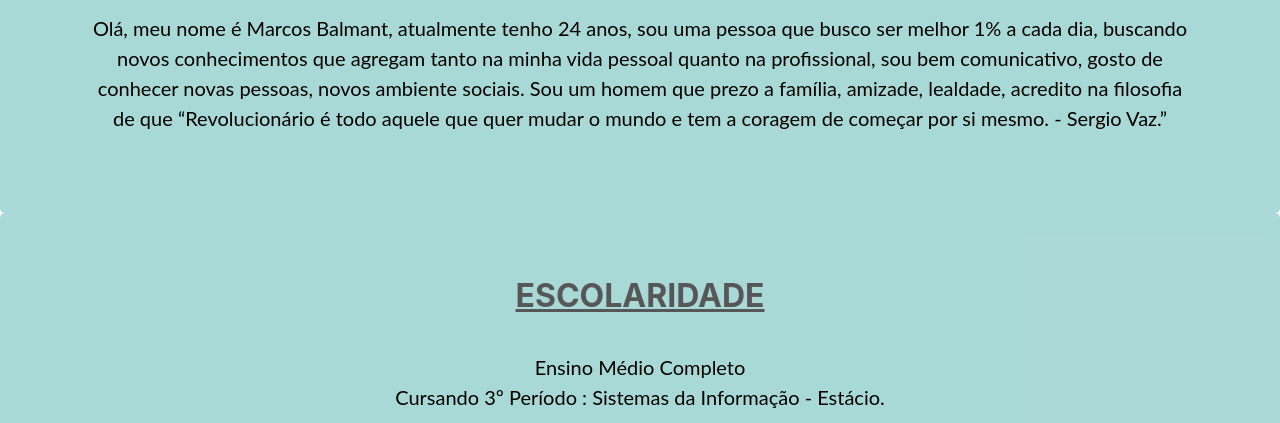
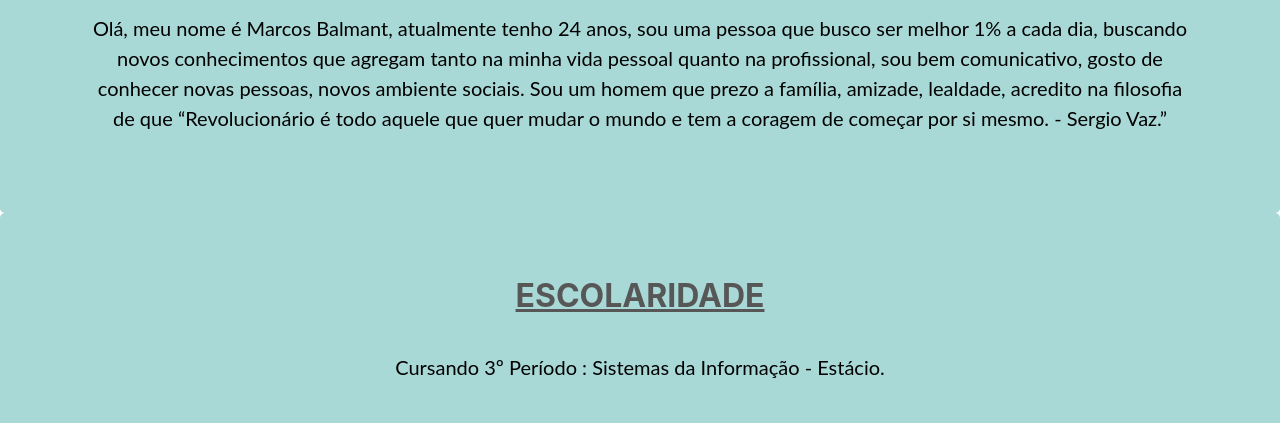
Before and after one commit to marcosbalmant/Portf-lio, a plain HTML site: page index.html in a window 1280 px wide. Shown: the part 529-952 px from the top of the page. Drawn offline with nearby package versions, Linux system fonts and the light colour scheme.

Commit message:
Remove High School

```diff
--- a/index.html
+++ b/index.html
@@ -123,7 +123,6 @@ html {
         <h2 class="jumbotron-heading titulosBrancos">Escolaridade</h2>
         <p class="lead"></p>
         <blockquote class="blockquote text-center">
-          <p class="mb-0">Ensino Médio Completo</p>
           <p class="mb-0">Cursando 3º Período : Sistemas da Informação - Estácio. </p>
         </blockquote>
       </div>
```
